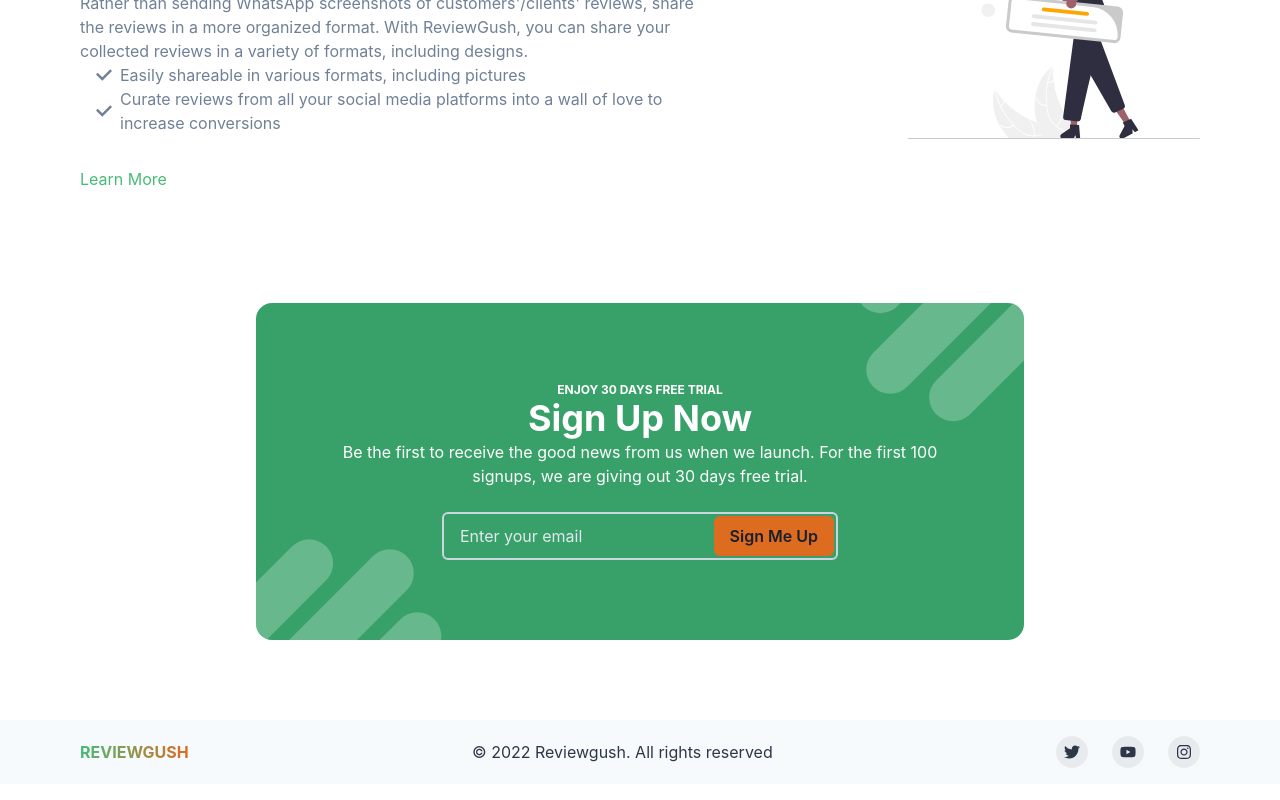
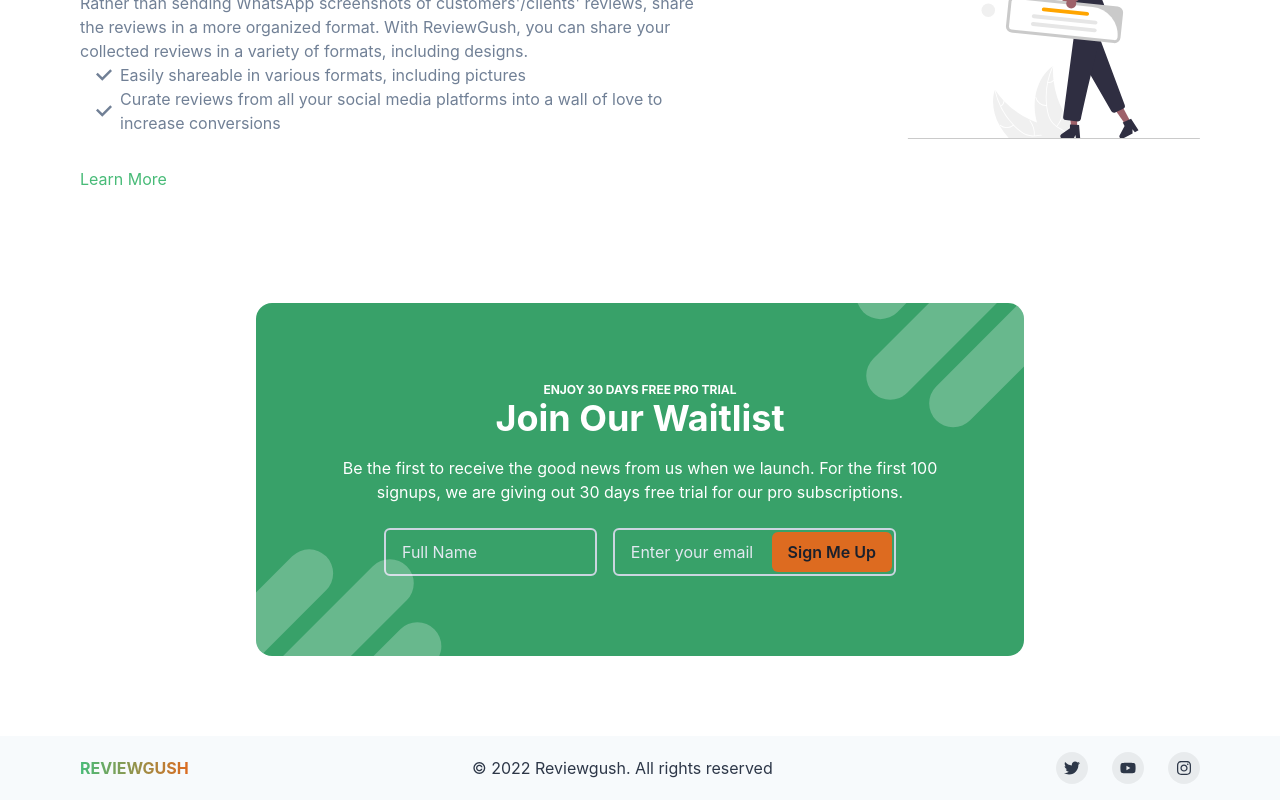
Before and after one commit to josephajibodu/reviewgush, a Next.js app: page / in a window 1280 px wide. Shown: the part 1637-2437 px from the top of the page. Built offline with nearby package versions, Linux system fonts and the light colour scheme.

Commit message:
Newsletter component updated

```diff
--- a/components/NewsletterBox.tsx
+++ b/components/NewsletterBox.tsx
@@ -6,6 +6,7 @@
 export default function NewsletterBox({ ...props }: StackProps) {
   const toast = useToast();
   const [emailAddress, setEmailAddress] = useState<string>();
+  const [fullName, setFullName] = useState<string>();
 
   const handleSubscriptionRequest = async (data: { email: string }) => {
 
@@ -78,10 +79,11 @@
 
   return (
     <Flex overflow='hidden' pos='relative' flexDir='column' align='center' maxWidth='3xl' paddingX='14' paddingY='20' color='white' rounded='2xl' textAlign='center' bgColor='green.500' {...props}>
-      <Heading fontSize='12px' color='white' textTransform='uppercase'>Enjoy 30 days free trial</Heading>
-      <Heading fontSize='4xl' color='white'>Sign Up Now</Heading>
-      <Text color='white.600'>Be the first to receive the good news from us when we launch. For the first 100 signups, we are giving out 30 days free trial.</Text>
+      <Heading fontSize='12px' color='white' textTransform='uppercase'>Enjoy 30 days free pro trial </Heading>
+      <Heading fontSize='4xl' color='white' mb={"4"}>Join Our Waitlist</Heading>
+      <Text color='white.600'>Be the first to receive the good news from us when we launch. For the first 100 signups, we are giving out 30 days free trial for our pro subscriptions.</Text>
       <Flex as={'form'} onSubmit={subscribeToNewsletter} pos='relative' align='center' minWidth='300px' maxWidth='lg' marginTop='6'>
+        <Input type={"text"} required value={fullName} onChange={(e) => setFullName(e.target.value)} placeholder='Full Name' outline='0' minHeight='12' mr={["0", "4 "]} border='2px' borderColor='gray.300' _placeholder={{ color: 'gray.200' }} focusBorderColor='gray.300' />
         <Input type={"email"} required value={emailAddress} onChange={(e) => setEmailAddress(e.target.value)} placeholder='Enter your email' outline='0' minHeight='12' pr='32' border='2px' borderColor='gray.300' _placeholder={{ color: 'gray.200' }} focusBorderColor='gray.300' />
         <Button type='submit' pos='absolute' right='1' bgColor='orange.500' _hover={{ bgColor: 'orange.600' }} zIndex="20">
           {isLoading && <CircularProgress isIndeterminate value={100} size='24px' color={"green.300"} m={"4"} />}
```
